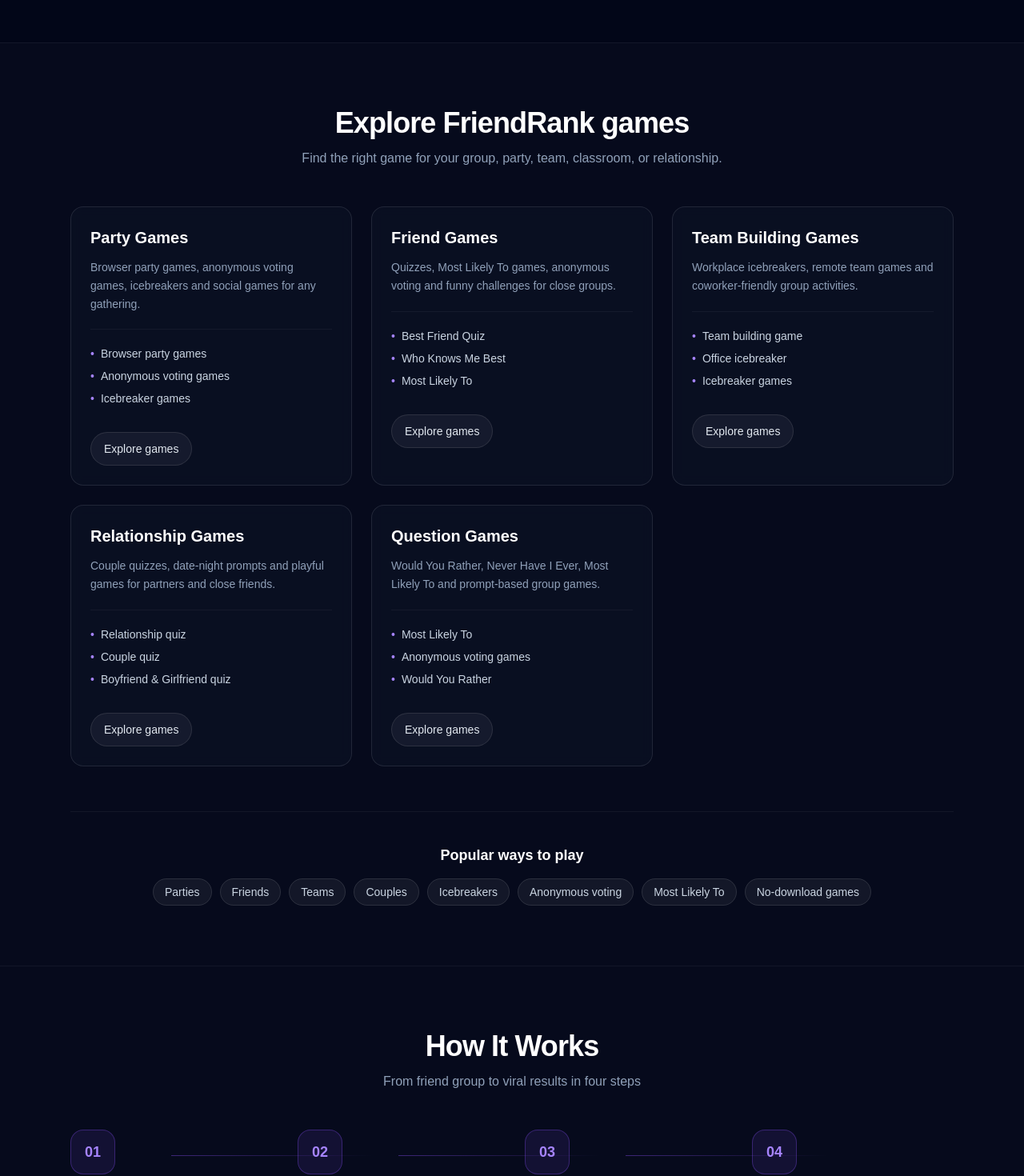
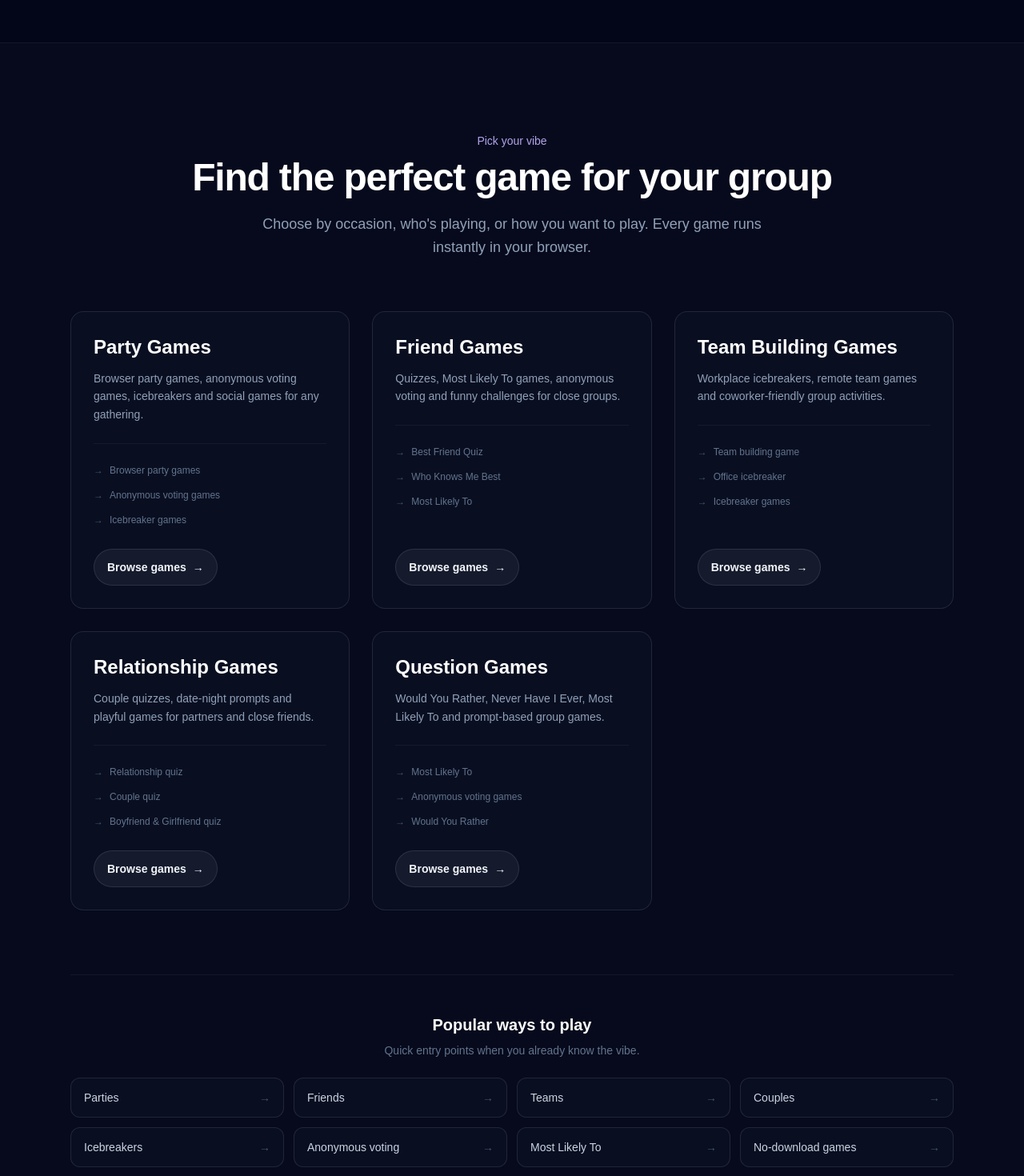
Before and after one commit to BreitlingVibe/friendrank, a Next.js app: page / in a window 1280 px wide. Shown: the part 3240-4710 px from the top of the page at 80% size. Built offline with nearby package versions, Linux system fonts and the light colour scheme; no server answers.

Commit message:
Polish homepage discovery experience

```diff
--- a/components/topic-hubs/homepage-hub-explore-section.tsx
+++ b/components/topic-hubs/homepage-hub-explore-section.tsx
@@ -8,56 +8,55 @@
 } from "@/lib/evergreen-hubs/homepage-pillar-discovery";
 import { getHomepageHubCtaLocation } from "@/lib/topic-hubs/hub-analytics";
 
-const popularChipBase =
-  "rounded-full border px-3.5 py-2 text-sm font-medium transition-all duration-200 ease-out";
-
-function popularChipClassName(isClickable: boolean) {
-  if (isClickable) {
-    return `${popularChipBase} border-white/10 bg-white/5 text-slate-300 hover:border-violet-400/45 hover:bg-violet-500/15 hover:text-white`;
-  }
-
-  return `${popularChipBase} border-white/5 bg-white/[0.02] text-slate-600`;
-}
-
 export function HomepageHubExploreSection() {
   return (
     <section
       id="explore-games"
       aria-labelledby="explore-games-heading"
-      className="border-t border-white/5 bg-white/[0.02] py-20"
+      className="border-t border-white/5 bg-white/[0.02] py-24 sm:py-28"
     >
       <div className="mx-auto max-w-6xl px-6">
-        <div className="mb-12 text-center">
+        <div className="mb-14 text-center sm:mb-16">
+          <p className="text-sm font-medium text-violet-300/90">
+            Pick your vibe
+          </p>
           <h2
             id="explore-games-heading"
-            className="text-3xl font-bold tracking-tight sm:text-4xl"
+            className="mt-3 text-3xl font-bold tracking-tight text-white sm:text-4xl md:text-5xl"
           >
-            Explore FriendRank games
+            Find the perfect game for your group
           </h2>
-          <p className="mx-auto mt-3 max-w-2xl text-slate-400">
-            Find the right game for your group, party, team, classroom, or
-            relationship.
+          <p className="mx-auto mt-5 max-w-2xl text-base leading-relaxed text-slate-400 sm:text-lg">
+            Choose by occasion, who&apos;s playing, or how you want to play.
+            Every game runs instantly in your browser.
           </p>
         </div>
 
-        <ul className="grid gap-6 sm:grid-cols-2 lg:grid-cols-3">
+        <ul className="grid gap-7 sm:grid-cols-2 lg:grid-cols-3">
           {HOMEPAGE_PILLAR_CARDS.map((pillar) => (
             <li key={pillar.id}>
-              <article className="flex h-full flex-col rounded-2xl border border-white/10 bg-slate-900/40 p-6 backdrop-blur-sm transition duration-200 hover:border-violet-400/35 hover:shadow-lg hover:shadow-violet-500/10">
-                <h3 className="text-xl font-semibold text-white">{pillar.title}</h3>
-                <p className="mt-3 text-sm leading-relaxed text-slate-400">
-                  {pillar.description}
-                </p>
+              <article className="group flex h-full flex-col rounded-2xl border border-white/10 bg-slate-900/40 p-6 backdrop-blur-sm transition duration-200 hover:border-violet-400/40 hover:bg-slate-900/55 hover:shadow-lg hover:shadow-violet-500/10 sm:p-7">
+                <Link
+                  href={pillar.href}
+                  className="block rounded-lg focus-visible:outline focus-visible:outline-2 focus-visible:outline-offset-2 focus-visible:outline-violet-400"
+                >
+                  <h3 className="text-xl font-semibold text-white transition group-hover:text-violet-100 sm:text-2xl">
+                    {pillar.title}
+                  </h3>
+                  <p className="mt-3 text-sm leading-relaxed text-slate-400">
+                    {pillar.description}
+                  </p>
+                </Link>
 
-                <ul className="mt-5 space-y-2 border-t border-white/5 pt-5">
+                <ul className="mt-6 space-y-1.5 border-t border-white/5 pt-5">
                   {pillar.childLinks.map((link) => (
                     <li key={link.href}>
                       <Link
                         href={link.href}
-                        className="flex gap-2 text-sm text-slate-300 transition hover:text-violet-200"
+                        className="inline-flex items-center gap-2 rounded-md py-1 text-xs text-slate-500 transition hover:text-violet-200"
                       >
-                        <span className="text-violet-400" aria-hidden="true">
-                          •
+                        <span aria-hidden="true" className="text-slate-600">
+                          →
                         </span>
                         <span>{link.label}</span>
                       </Link>
@@ -65,7 +64,7 @@
                   ))}
                 </ul>
 
-                <div className="mt-6 pt-2">
+                <div className="mt-auto pt-6">
                   <Link
                     href={pillar.href}
                     onClick={() =>
@@ -73,9 +72,10 @@
                         location: getHomepageHubCtaLocation(pillar.id),
                       })
                     }
-                    className="inline-flex w-full items-center justify-center rounded-full border border-white/10 bg-white/5 px-4 py-2.5 text-sm font-medium text-slate-200 transition hover:border-violet-400/45 hover:bg-violet-500/15 hover:text-white sm:w-auto"
+                    className="inline-flex w-full items-center justify-center gap-2 rounded-full border border-white/10 bg-white/5 px-4 py-3 text-sm font-semibold text-slate-100 transition hover:border-violet-400/45 hover:bg-violet-500/15 hover:text-white sm:w-auto"
                   >
-                    Explore games
+                    Browse games
+                    <span aria-hidden="true">→</span>
                   </Link>
                 </div>
               </article>
@@ -83,19 +83,35 @@
           ))}
         </ul>
 
-        <div className="mt-14 border-t border-white/5 pt-10">
-          <h3 className="text-center text-lg font-semibold text-white">
-            Popular ways to play
-          </h3>
-          <ul className="mt-5 flex flex-wrap justify-center gap-2.5">
+        <div className="mt-16 border-t border-white/5 pt-12 sm:mt-20">
+          <div className="text-center">
+            <h3 className="text-lg font-semibold text-white sm:text-xl">
+              Popular ways to play
+            </h3>
+            <p className="mx-auto mt-2 max-w-xl text-sm text-slate-500">
+              Quick entry points when you already know the vibe.
+            </p>
+          </div>
+          <ul className="mt-6 grid grid-cols-2 gap-3 sm:grid-cols-4">
             {HOMEPAGE_POPULAR_WAYS_TO_PLAY.map((chip) => (
               <li key={chip.label}>
                 {chip.href ? (
-                  <Link href={chip.href} className={popularChipClassName(true)}>
-                    {chip.label}
+                  <Link
+                    href={chip.href}
+                    className="group flex h-full items-center justify-between rounded-xl border border-white/10 bg-slate-900/35 px-4 py-3.5 text-sm font-medium text-slate-300 transition duration-200 hover:border-violet-400/40 hover:bg-violet-500/10 hover:text-white"
+                  >
+                    <span>{chip.label}</span>
+                    <span
+                      aria-hidden="true"
+                      className="text-slate-600 transition group-hover:text-violet-300"
+                    >
+                      →
+                    </span>
                   </Link>
                 ) : (
-                  <span className={popularChipClassName(false)}>{chip.label}</span>
+                  <span className="flex h-full items-center justify-between rounded-xl border border-white/5 bg-white/[0.02] px-4 py-3.5 text-sm font-medium text-slate-600">
+                    {chip.label}
+                  </span>
                 )}
               </li>
             ))}
```
